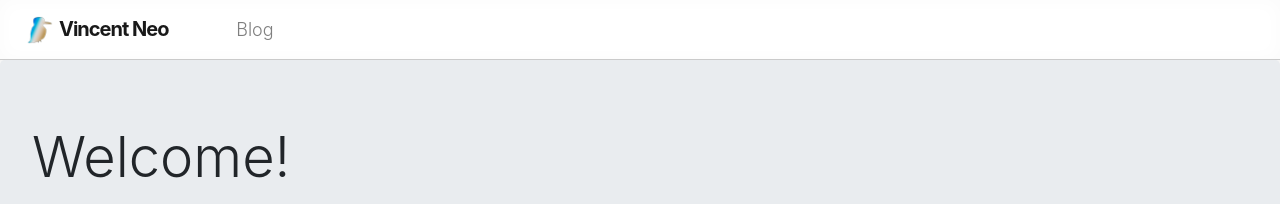
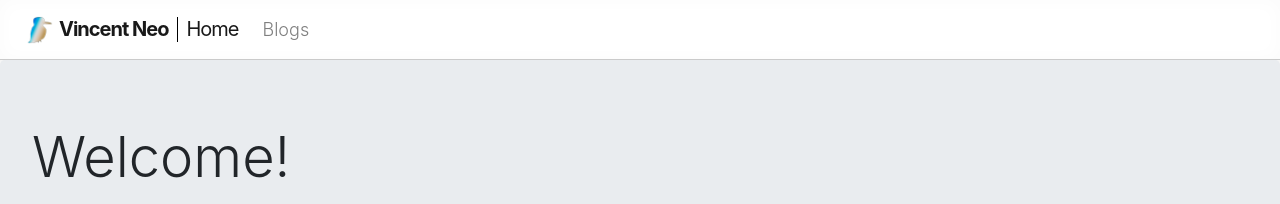
Before and after one commit to vincentneo/vincentneo.github.io, a Jekyll site: the page index.html, which Jekyll copies as it is, in a window 1280 px wide. Shown: the top 204 px of the page. Built offline with Jekyll 4.4.1, drawn with Linux system fonts in a browser that asks for light colours.

Commit message:
fix navbar

```diff
--- a/index.html
+++ b/index.html
@@ -23,19 +23,28 @@
 
 	<body>
 		<nav class="navbar navbar-expand-lg navbar-light sticky-top" id="bg-blur">
-			<a class="navbar-brand px-2" href="#"><img alt="img" src="favicon.png" style="width:30px; margin-right: 5px; margin-top: -3px;">Vincent Neo</a>
+			<a class="" href="#" style="text-decoration: none;">
+				<div class="d-flex">
+					<span class="navbar-brand px-2">
+						<img alt="img" src="favicon.png" style="width:30px; margin-right: 5px; margin-top: -3px;">Vincent Neo
+					</span>
+						<div style="border-left: 1px solid black; margin-left: -15px; margin-top: 7.5px; margin-bottom: 7.5px;"></div>
+						<div class="navbar-brand pl-2" style="font-weight: 400;">Home</div>
+				</div>
+			</a>
 			<button class="navbar-toggler" type="button" data-toggle="collapse" data-target="#navbarNav" aria-controls="navbarNav" aria-expanded="false" aria-label="Toggle navigation">
 				<span class="fa fa-bars"></span>
 			</button>
-			<div class="collapse navbar-collapse max-width-limiter" id="navbarNav">
+			<div class="collapse navbar-collapse" id="navbarNav">
 				<ul class="navbar-nav">
 					<li class="nav-item">
-						<a class="nav-link" href="posts.html">Blog</a>
+						<a class="nav-link" href="posts.html">Blogs</a>
 					</li>
 					<!--
 					<li class="nav-item">
-						<a class="nav-link" href="#aboutLink">About</a>
+						<a class="nav-link" href="about.html">About</a>
 					</li>
+
 					<li class="nav-item">
 						<a class="nav-link" href="#apps">Apps</a>
 					</li>
```
Also changed, not shown: _layouts/default.html (+30 -4 lines).
